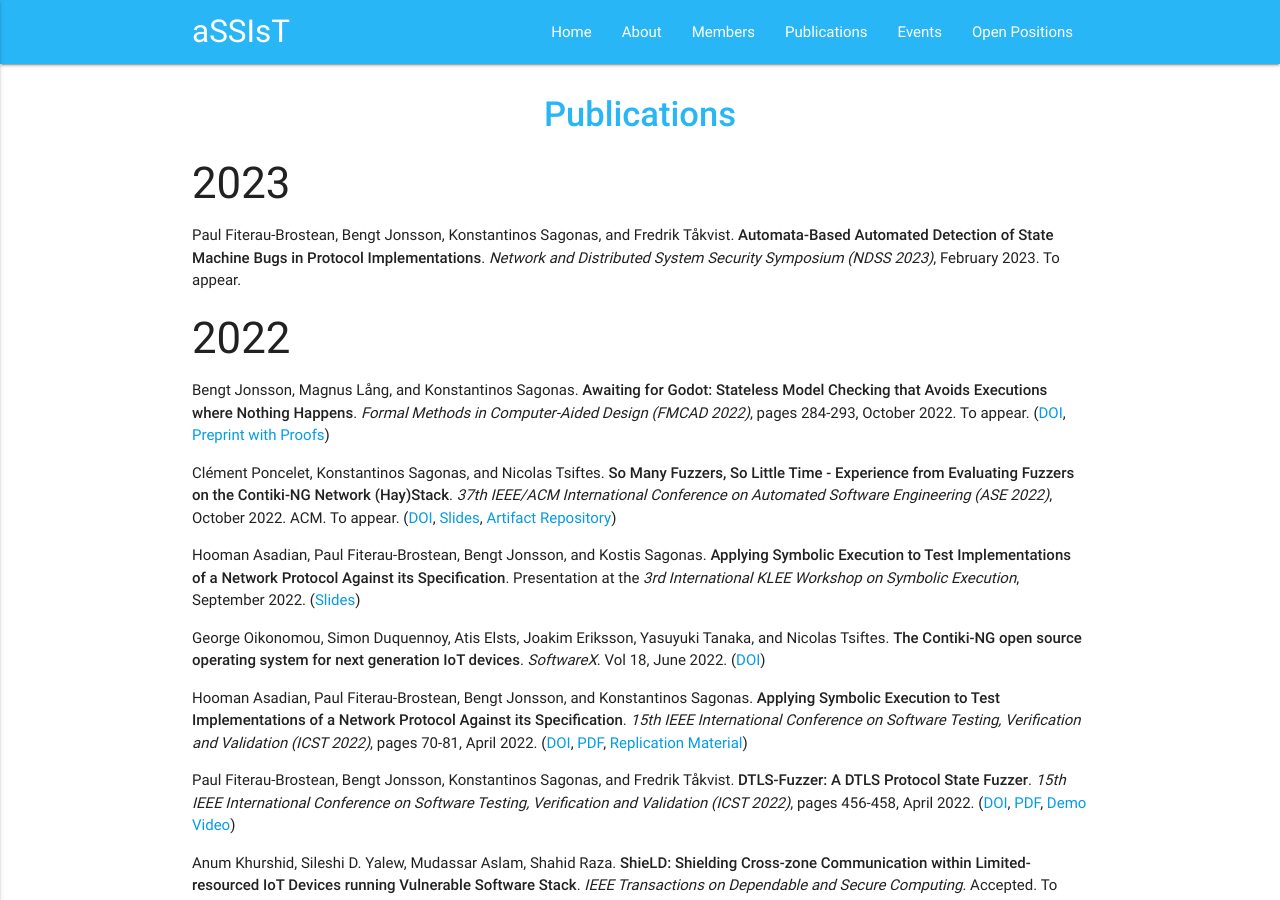
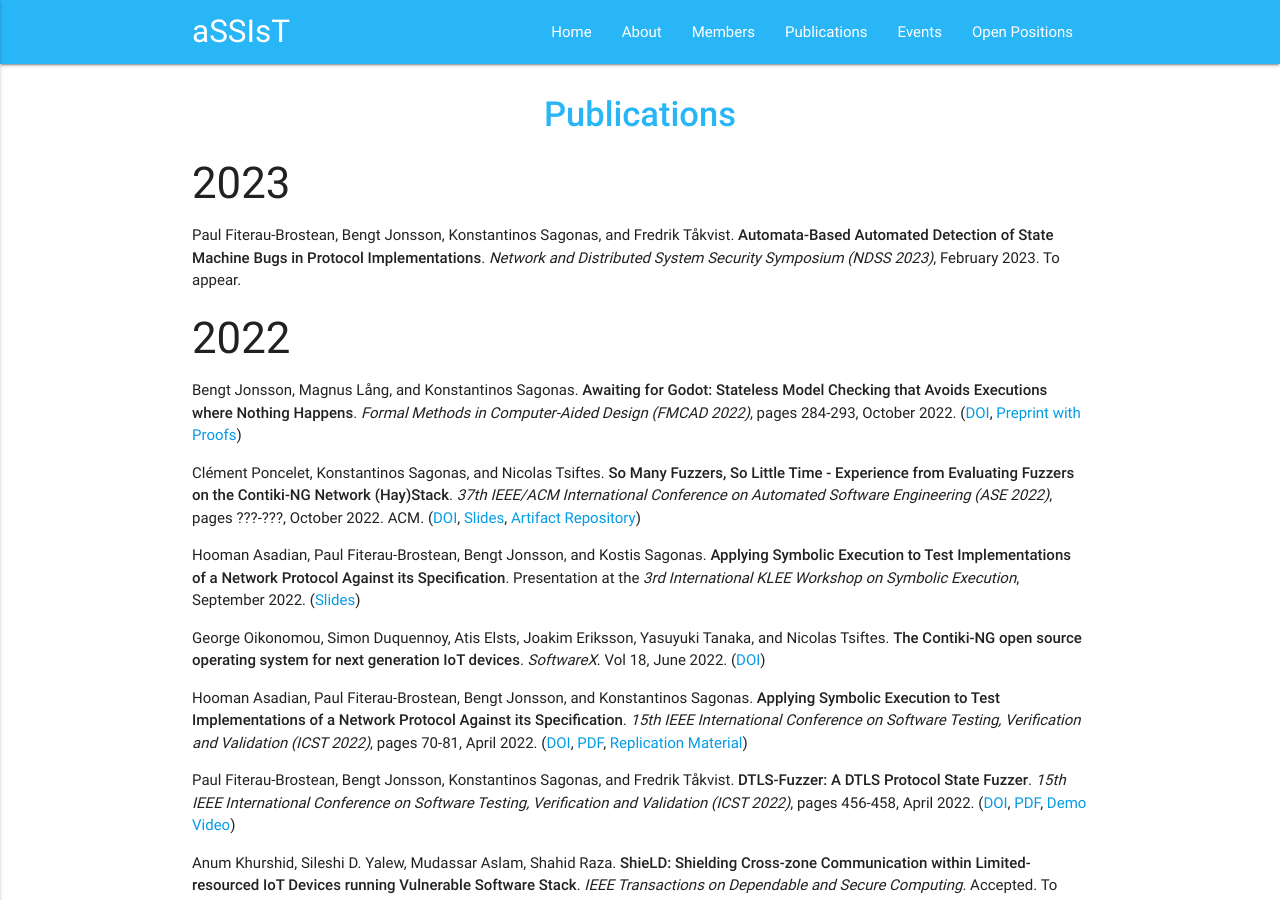
Before and after one commit to assist-project/assist-project.github.io, a Jekyll site: the page built from 03-publications.md, in a window 1280 px wide and 900 px high. Built offline with Jekyll 4.4.1, drawn with Linux system fonts in a browser that asks for light colours.

Commit message:
Update 03-publications.md

```diff
--- a/03-publications.md
+++ b/03-publications.md
@@ -10,9 +10,9 @@ permalink: /publications/
 
 ### 2022
 
-- Bengt Jonsson, Magnus Lång, and Konstantinos Sagonas. **Awaiting for Godot: Stateless Model Checking that Avoids Executions where Nothing Happens**. _Formal Methods in Computer-Aided Design (FMCAD 2022)_, pages 284-293, October 2022. To appear. ([DOI](https://doi.org/10.34727/2021/isbn.978-3-85448-053-2_35), [Preprint with Proofs](http://arxiv.org/abs/2208.09259))
+- Bengt Jonsson, Magnus Lång, and Konstantinos Sagonas. **Awaiting for Godot: Stateless Model Checking that Avoids Executions where Nothing Happens**. _Formal Methods in Computer-Aided Design (FMCAD 2022)_, pages 284-293, October 2022. ([DOI](https://doi.org/10.34727/2021/isbn.978-3-85448-053-2_35), [Preprint with Proofs](http://arxiv.org/abs/2208.09259))
 
-- Clément Poncelet, Konstantinos Sagonas, and Nicolas Tsiftes. **So Many Fuzzers, So Little Time - Experience from Evaluating Fuzzers on the Contiki-NG Network (Hay)Stack**. _37th IEEE/ACM International Conference on Automated Software Engineering (ASE 2022)_, October 2022. ACM. To appear. ([DOI](https://doi.org/10.1145/3551349.3556946), [Slides](files/So-Many-Slides@ASE-22.pdf), [Artifact Repository][So-Many-Fuzzers-Artifact])
+- Clément Poncelet, Konstantinos Sagonas, and Nicolas Tsiftes. **So Many Fuzzers, So Little Time - Experience from Evaluating Fuzzers on the Contiki-NG Network (Hay)Stack**. _37th IEEE/ACM International Conference on Automated Software Engineering (ASE 2022)_, pages ???-???, October 2022. ACM. ([DOI](https://doi.org/10.1145/3551349.3556946), [Slides](files/So-Many-Slides@ASE-22.pdf), [Artifact Repository][So-Many-Fuzzers-Artifact])
 
   [So-Many-Fuzzers-Artifact]: https://github.com/assist-project/so-many-fuzzers-artifact
 
```
